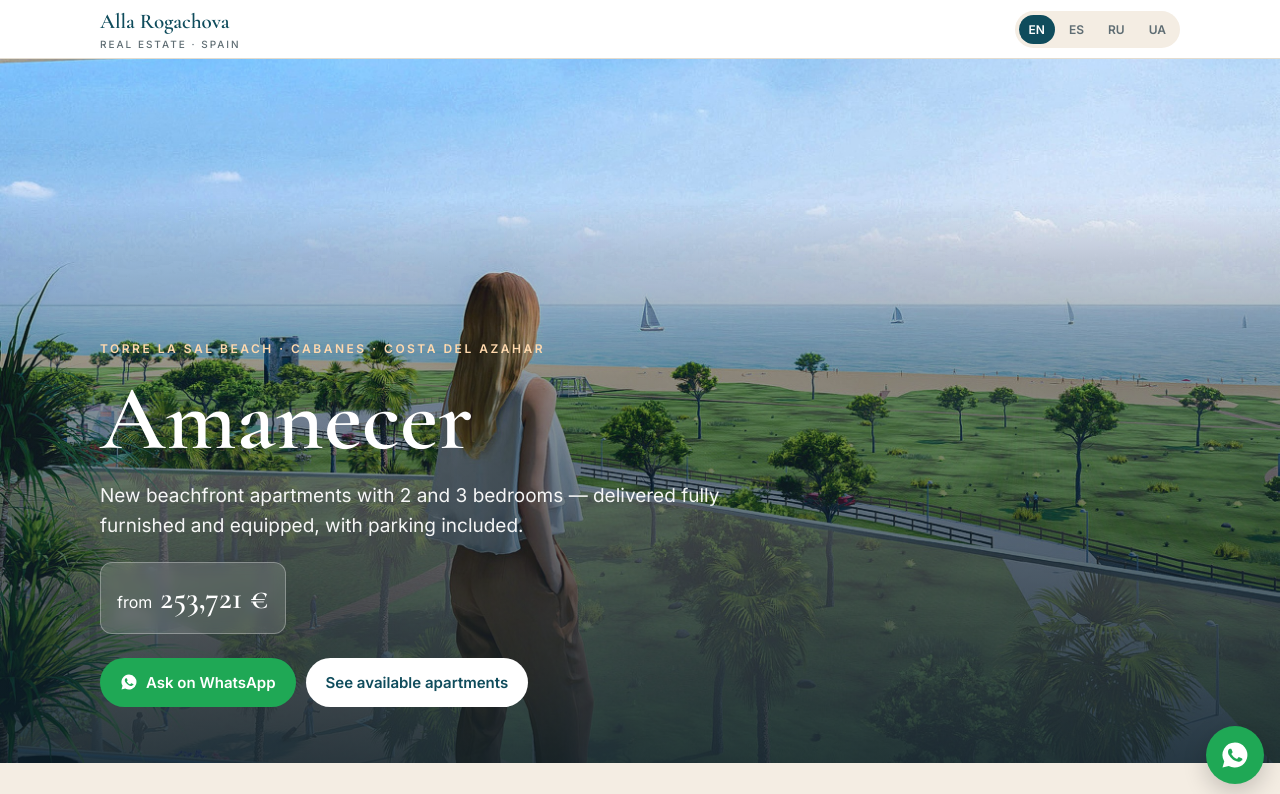
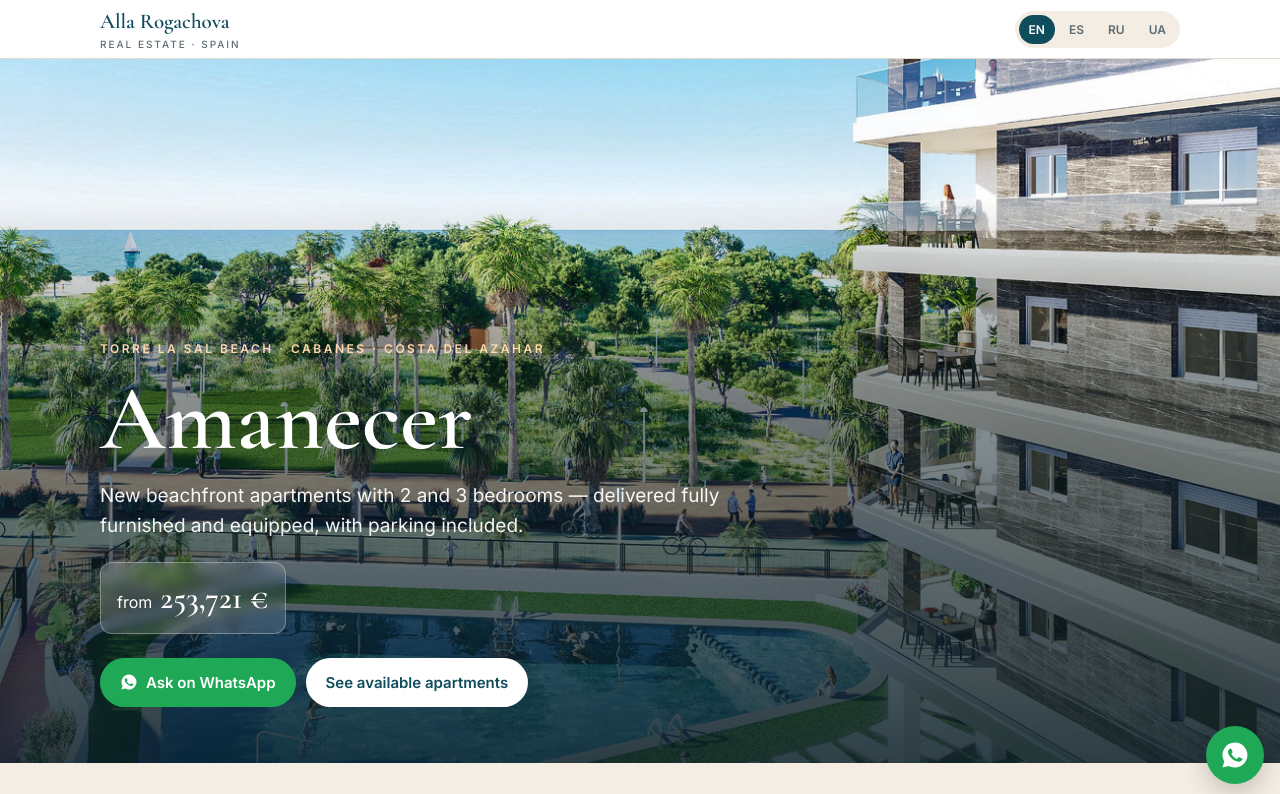
Before and after one commit to Alla-Rogachova/alla-rogachova.github.io, a plain HTML site: page amanecer/index.html in a window 1280 px wide. Shown: the top 794 px of the page. Drawn offline with nearby package versions, Linux system fonts and the light colour scheme.

Commit message:
New hero photo
Co-Authored-By: Claude Opus 5.5 <noreply@anthropic.com>
Claude-Session: https://claude.ai/code/session_01BgR6wRwRCFrTBJx7UVnrjV

```diff
--- a/amanecer/index.html
+++ b/amanecer/index.html
@@ -7,7 +7,7 @@
 <meta name="description" content="Amanecer 1, 2, 3 — new beachfront apartments on Torre la Sal beach (Cabanes, Costa del Azahar). 2–3 bedrooms, fully furnished, parking included. Available units and prices.">
 <meta property="og:title" content="Amanecer · Beachfront apartments · Torre la Sal">
 <meta property="og:description" content="2–3 bedroom apartments on the beach, fully furnished, parking included. Available units & prices.">
-<meta property="og:image" content="https://alla-rogachova.github.io/amanecer/img/hero.jpg">
+<meta property="og:image" content="https://alla-rogachova.github.io/amanecer/img/pool-view.jpg">
 <meta property="og:type" content="website">
 <link rel="preconnect" href="https://fonts.googleapis.com">
 <link rel="preconnect" href="https://fonts.gstatic.com" crossorigin>
@@ -177,7 +177,7 @@ footer{padding:26px 0 90px;font-size:11.5px;color:var(--muted);background:#fff}
 </header>
 
 <section class="hero" style="padding:0">
-  <img src="img/hero.jpg" alt="Amanecer — view to Torre la Sal beach">
+  <img src="img/pool-view.jpg" alt="Amanecer — pool and sea view" style="object-position:70% 50%">
   <div class="wrap">
     <div class="kicker" data-t="heroKicker">Torre la Sal beach · Cabanes · Costa del Azahar</div>
     <h1>Amanecer</h1>
```
Also changed, not shown: index.html (+1 -1 lines).
